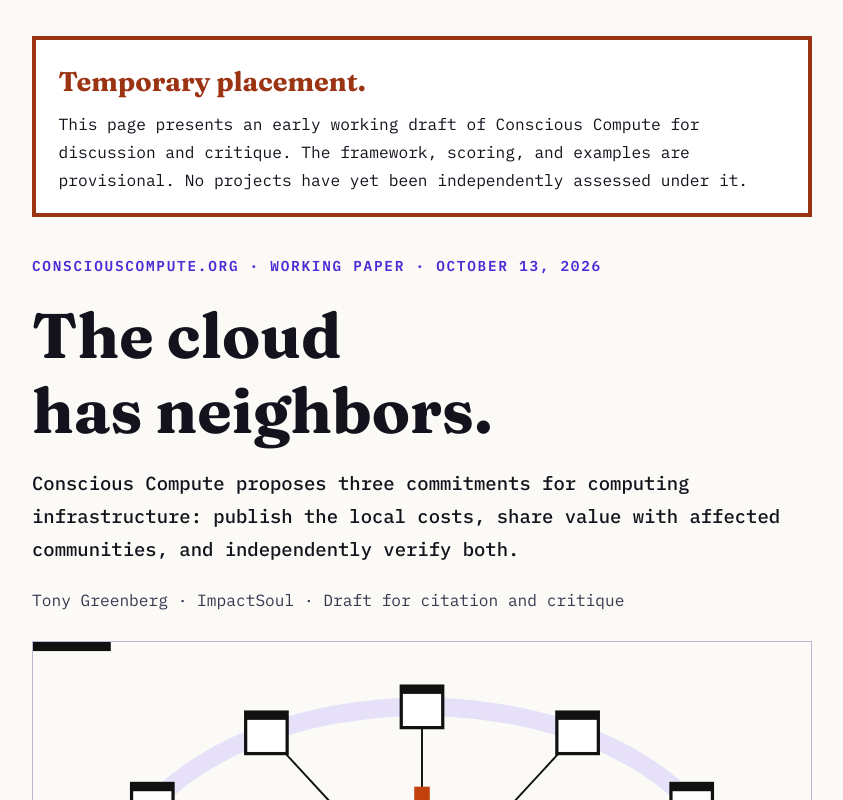
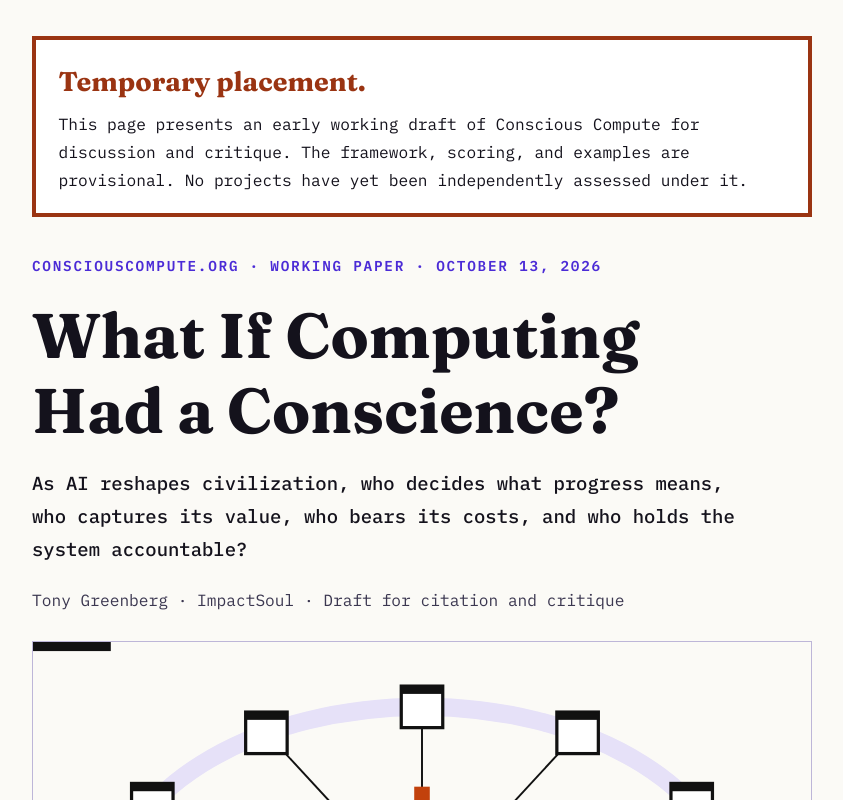
Before and after one commit to RRTONY/consciouscompute, a Next.js app: page / in a window 1280 px wide. Shown: the top 800 px of the page, without its empty margins (218-1061 px from the left). Built offline with nearby package versions, Linux system fonts and the light colour scheme.

Commit message:
Update Conscious Compute opening question and subtitle [by Tony Greenberg]

```diff
--- a/src/app/page.tsx
+++ b/src/app/page.tsx
@@ -78,9 +78,9 @@
       <p className="text-[0.8rem] font-semibold tracking-[0.12em] text-violet uppercase">
         ConsciousCompute.org · Working paper · October 13, 2026
       </p>
-      <h1>The cloud has neighbors.</h1>
+      <h1>What If Computing Had a Conscience?</h1>
       <p className="text-[1.05rem] font-medium">
-        Conscious Compute proposes three commitments for computing infrastructure: publish the local costs, share value with affected communities, and independently verify both.
+        As AI reshapes civilization, who decides what progress means, who captures its value, who bears its costs, and who holds the system accountable?
       </p>
       <p className="text-[0.9rem] text-mute">Tony Greenberg · ImpactSoul · Draft for citation and critique</p>
 
```
